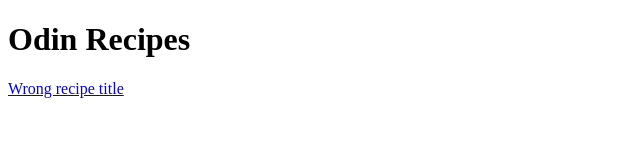
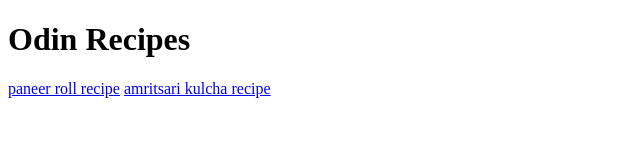
Before and after one commit to kshitiz-github/odin-recipes, a plain HTML site: page index.html in a window 1280 px wide. Shown: the whole page, without its empty margins (0-640 px from the left). Drawn offline with Linux system fonts and the light colour scheme.

Commit message:
actual second commit to add amritsari kulcha image and page

```diff
--- a/index.html
+++ b/index.html
@@ -7,6 +7,8 @@
     <body>
         <h1>Odin Recipes</h1>
 
-        <a href="recipes/pannerroll.html" target="_blank" rel="noopener noreferrer">Wrong recipe title</a>
+        <a href="recipes/pannerroll.html" target="_blank" rel="noopener noreferrer">paneer roll recipe</a>
+        <a href="recipes/amritsari-kulcha.html" target="_blank" rel="noopener noreferrer">amritsari kulcha recipe</a>
+
     </body>
 </html>
```
Also changed, not shown: images/amritsarikulcha.jpeg (added).
